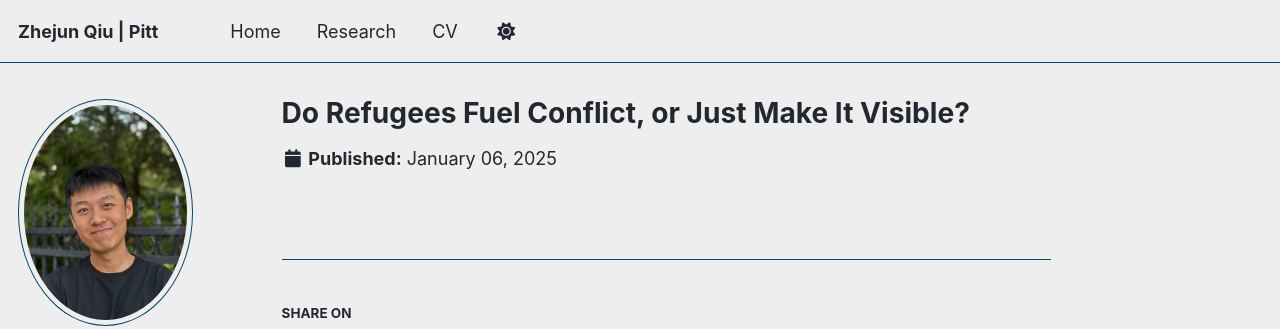
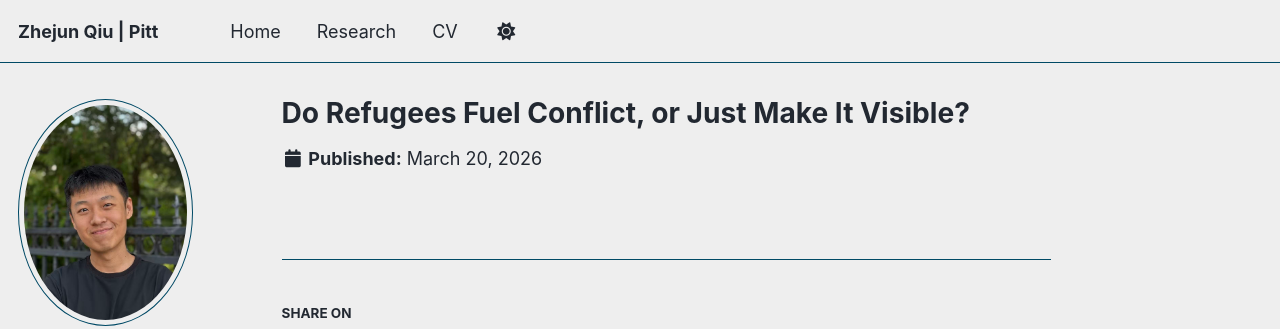
Before and after one commit to zhejun-qiu/zhejun-qiu.github.io, a Jekyll site: the page built from _publications/reporting-bias-refugee-conflict.md, in a window 1280 px wide. Shown: the top 329 px of the page. Built offline with Jekyll 4.4.1, drawn with Linux system fonts in a browser that asks for light colours; some web fonts are replaced; a script that is not in the unit is left out; some of the changed lines change nothing that is shown.

Commit message:
Update reporting-bias-refugee-conflict.md

```diff
--- a/_publications/reporting-bias-refugee-conflict.md
+++ b/_publications/reporting-bias-refugee-conflict.md
@@ -1,8 +1,9 @@
 ---
 title: "Do Refugees Fuel Conflict, or Just Make It Visible?"
 coauthors: "Christopher W. Blair and Burcu Savun"
-status: "Working Paper"
-date: 2025-01-06
+status: "Submitted"
+abstract: 'Refugee inflows are often linked to increases in reported violence in host communities. We argue that this association may be partly attributable to changes in observability. Refugee inflows draw humanitarian actors, security forces, and media attention into peripheral areas, increasing the likelihood that incidents are detected even when underlying conflict dynamics shift little. This reporting-induced bias should be more pronounced for low-scale non-state violence than state-based violence and in areas with large refugee settlements. We evaluate these claims by combining global subnational analyses with micro-level evidence from Afghanistan and using novel reporting-quality proxies. Areas hosting refugees appear to experience more communal violence and protests, but much of this pattern coincides with increased media presence and higher reporting quality. While we cannot fully recover true violence levels or adjust for this bias, our findings underscore how ignoring detection dynamics can yield misleading inferences about the effects of refugee hosting on violence.'
+date: 2026-03-20
 collection: publications
 permalink: /research/reporting-bias-refugee-conflict/
 ---
```
